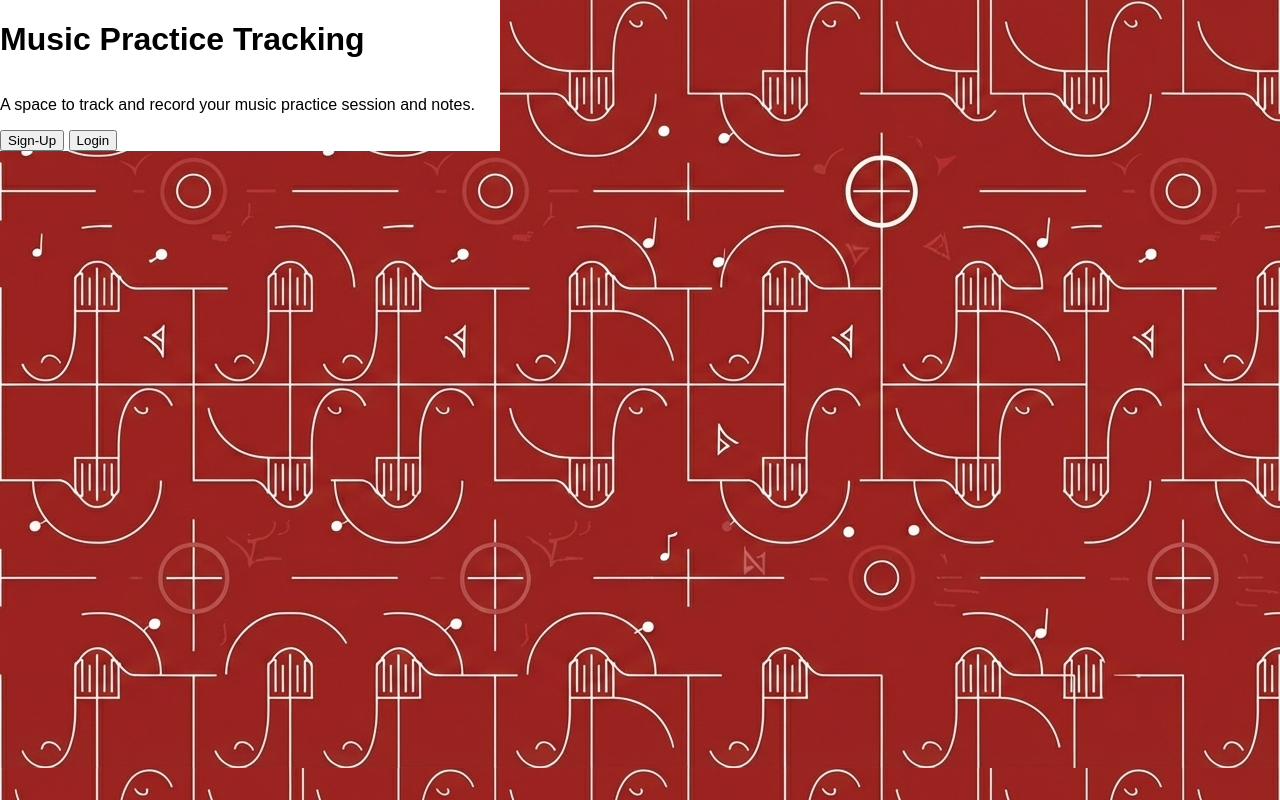
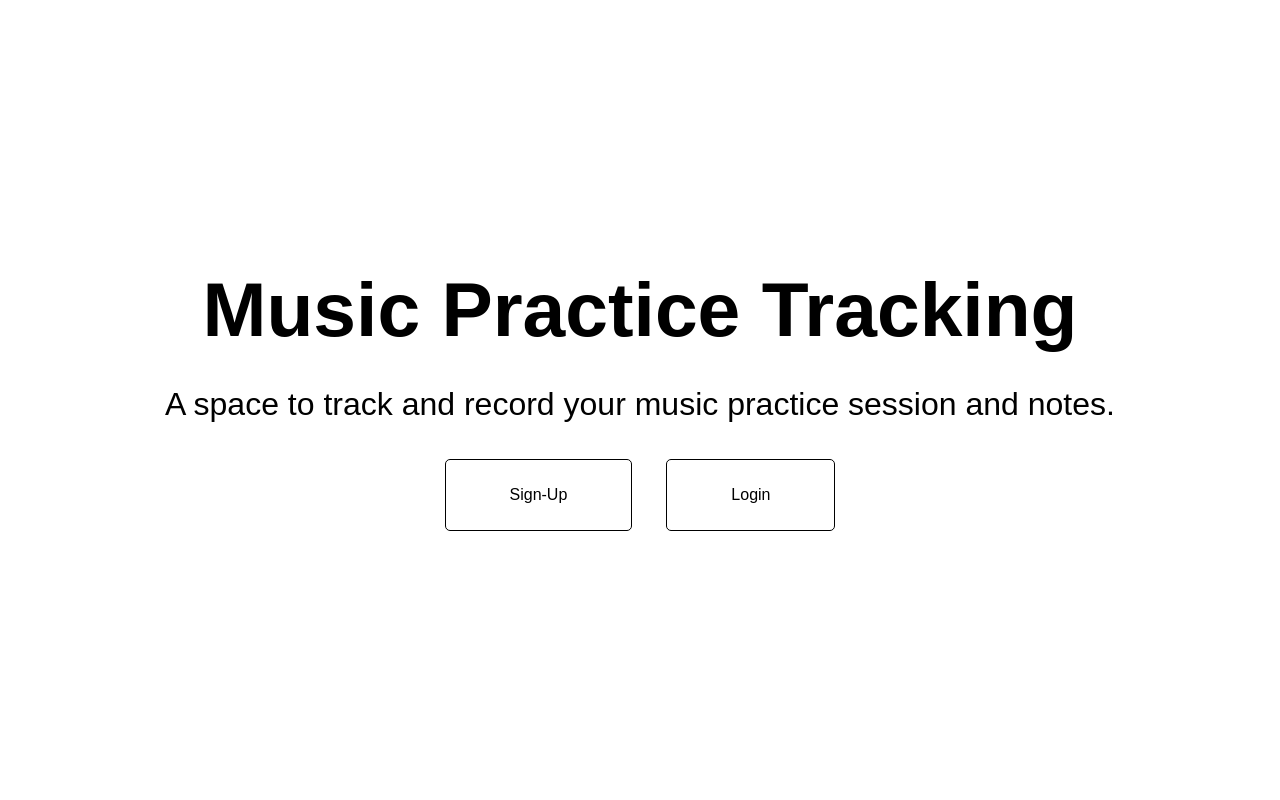
Before and after one commit to HazzaPezza/Music-Practice-Tracking, a Flask app: page / in a window 1280 px wide. Run offline with Flask 3, Linux system fonts and the light colour scheme.

Commit message:
Fixed button sizing on first page. All page content present now, not styled.

```diff
--- a/app/static/css/index.css
+++ b/app/static/css/index.css
@@ -6,9 +6,51 @@ body {
   margin: 0;
 }
 
+.central-content-container {
+  display: flex;
+  width: 100%;
+  height: 100vh;
+  justify-content: center;
+  align-items: center;
+  text-align: center;
+}
+
 .main-page-items {
   display: flex;
   flex-direction: column;
   background-color: white;
-  max-width: 500px;
 }
+
+.nav-buttons {
+  display: flex;
+  justify-content: center;
+  gap: clamp(20px, 30px, 50px)
+}
+
+.main-nav-button {
+  border: 1px solid black;
+  background-color: white;
+  padding: clamp(1rem, 2vw, 3rem) clamp(3rem, 5vw, 6rem);
+  text-align: center;
+  text-decoration: none;
+  display: inline-block;
+  font-size: 16px;
+  margin: 4px 2px;
+  cursor: pointer;
+  border-radius: 5px;
+}
+
+.main-nav-button:hover {
+  background-color: black;
+  color: white;
+  transition: 0.2s;
+}
+
+.central-header {
+  font-size: clamp(3rem, 6vw, 6rem);
+  margin: 0;
+}
+
+.central-description {
+  font-size: clamp(0.8rem, 3vw, 2rem);
+}
--- a/app/templates/index.html
+++ b/app/templates/index.html
@@ -3,19 +3,19 @@
   <head>
     <meta charset="utf-8">
     <meta http-equiv="X-UA-Compatible" content="IE=edge">
-    <title></title>
+    <title>Music Practice Tracker</title>
     <meta name="description" content="">
     <meta name="viewport" content="width=device-width, initial-scale=1">
     <link rel="stylesheet" href="{{ url_for('static', filename='css/index.css')}}">
   </head>
-  <body style="background-image: url('{{ url_for("static", filename="images/background_image.png") }}');">
-
-    <div class="main-page-items">
-      <h1>Music Practice Tracking</h1>
-      <p>A space to track and record your music practice session and notes.</p>
-      <div class="nav-buttons">
-        <button class="main-nav-button">Sign-Up</button>
-        <button class="main-nav-button">Login</button>
+    <div class="central-content-container">
+      <div class="main-page-items">
+        <h1 class="central-header">Music Practice Tracking</h1>
+        <p class="central-description">A space to track and record your music practice session and notes.</p>
+        <div class="nav-buttons">
+          <button class="main-nav-button">Sign-Up</button>
+          <button class="main-nav-button">Login</button>
+        </div>
       </div>
     </div>
 
```
